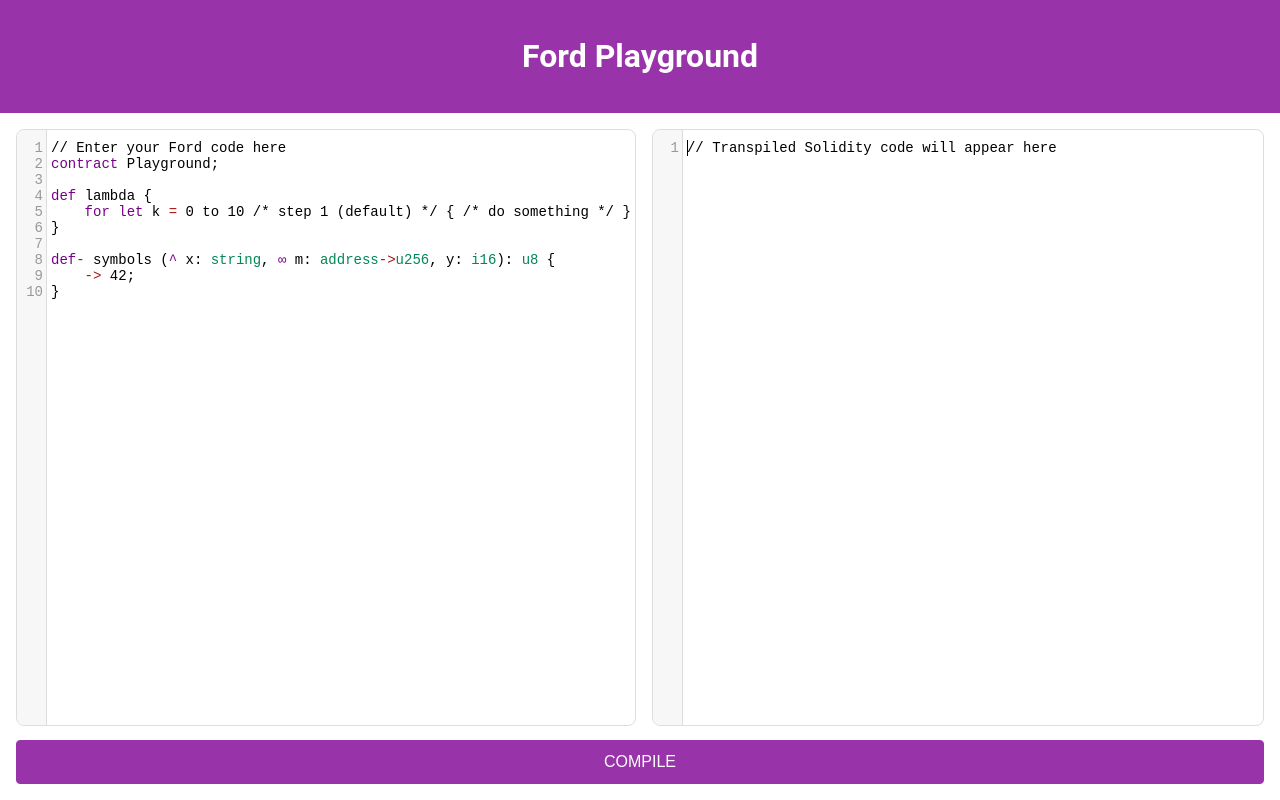
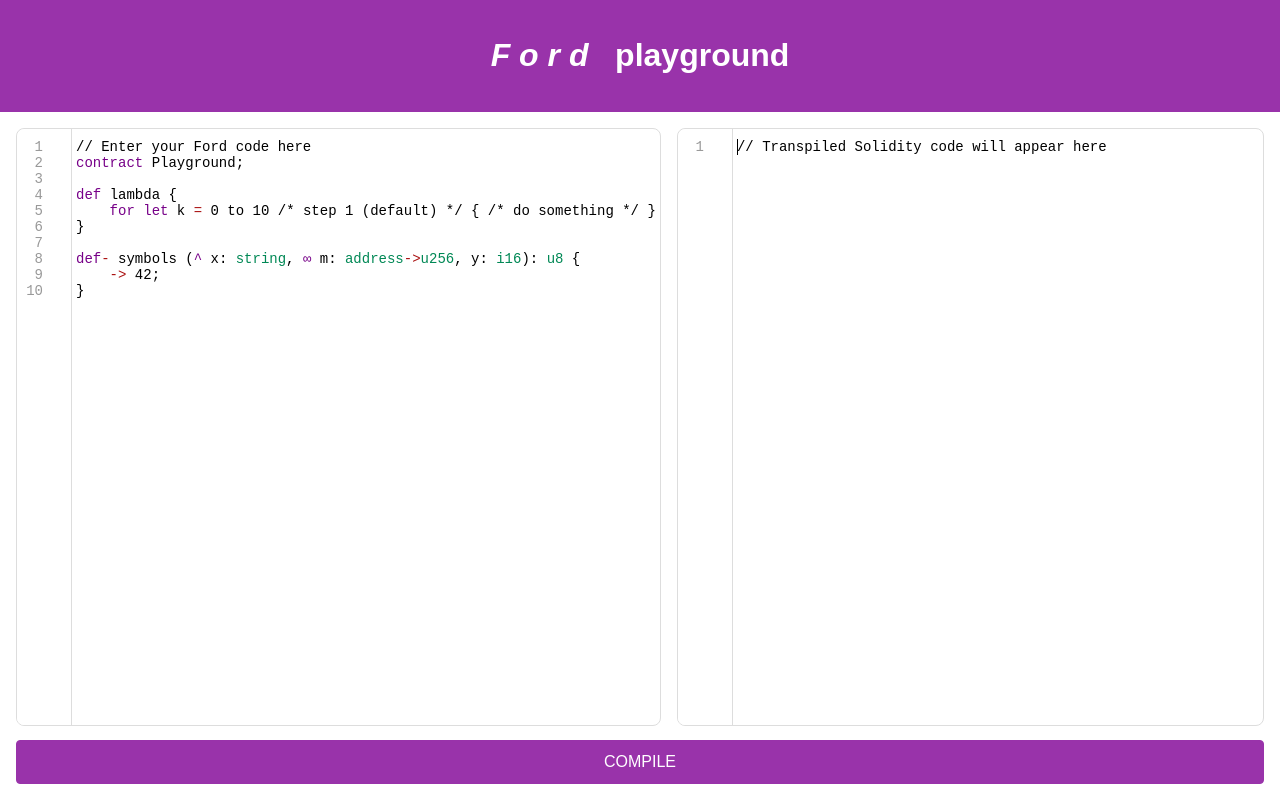
Before and after one commit to broyeztony/ford-lang, a website: page src/webapp/index.html in a window 1280 px wide. Drawn offline with nearby package versions, Linux system fonts and the light colour scheme.

Commit message:
feat(webapp): updated styling

```diff
--- a/src/webapp/index.html
+++ b/src/webapp/index.html
@@ -18,7 +18,7 @@
             background-color: white;
         }
         .header {
-            font-family: 'Roboto', sans-serif;
+            font-family: 'Arial', sans-serif;
             background-color: #9933AA;
             color: white;
             padding: 1rem;
@@ -89,9 +89,10 @@
         /* Rounding the corners of the gutter (line numbers area) */
         .CodeMirror-gutters {
             border-right: 1px solid #ddd;
-            background-color: #f7f7f7;
+            background-color: white;
             border-top-left-radius: 8px;
             border-bottom-left-radius: 8px;
+            padding-right: 25px;
         }
 
         .cm-keyword {color: #708;}
@@ -104,7 +105,7 @@
 </head>
 <body>
 <div class="header">
-    <h1>Ford Playground</h1>
+    <h1><i>F o r d</i>&nbsp; &nbsp;playground</h1>
 </div>
 <div class="container">
     <div class="editors">
```
